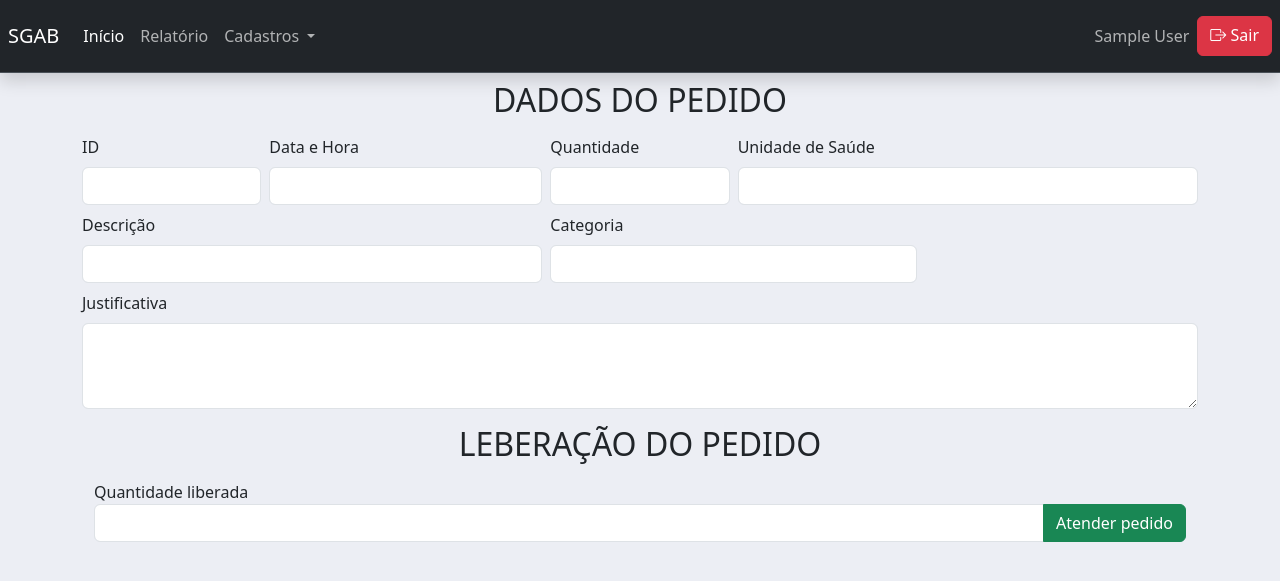
After one commit to onacio/sgab-flask, a Flask app: page /admin/pedidos/atender/1 in a window 1280 px wide. The commit adds this page. Shown: the top 581 px of the page. Run offline with Flask 3, Linux system fonts and the light colour scheme; the visitor is signed in with stand-in values (Sample User, id 1); data that the repository does not hold is empty.

Commit message:
ajustes nos pedidos

```diff
--- a/app.py
+++ b/app.py
@@ -7,7 +7,7 @@ from sgab.modules.admin.admin import admin
 
 app = Flask(__name__, template_folder='sgab/templates', static_folder='sgab/static')
 app.secret_key = "fhfhfhfhfereyew"
-app.permanent_session_lifetime = timedelta(seconds=300)
+app.permanent_session_lifetime = timedelta(seconds=10000)
 
 app.register_blueprint(auth)
 app.register_blueprint(admin)
--- a/sgab/models/pedido.py
+++ b/sgab/models/pedido.py
@@ -26,6 +26,17 @@ class Pedido:
             con.close()
 
             return pedidos
+        except:
+            print('')
+
+    @staticmethod
+    def listar_um(id_pedido):
+        try:
+            con = Conexao().conectar()
+            cur = con.cursor()
+            cur.execute("SELECT * FROM pedidos WHERE id = ?", (id_pedido,))
+            pedido = cur.fetchone()
+            return pedido
         except:
             print('')
 
--- a/sgab/modules/admin/pedidos.py
+++ b/sgab/modules/admin/pedidos.py
@@ -10,16 +10,27 @@ admin_pedidos = Blueprint('admin_pedidos', __name__, url_prefix='/pedidos')
 def listar():
     url_atual()
     pedidos = Pedido.listar_todos()
+    print(pedidos)
+    return render_template('admin/pedidos-listar.html', pedidos=pedidos)
 
-    return render_template('admin/pedidos.html', pedidos=pedidos)
+
 
 @admin_pedidos.route('/atender', methods=['POST'])
+@admin_pedidos.route('/atender/<int:id_pedido>')
 @login_required('admin')
-def atender():
-    if request.method == "POST":
+def atender_pedido(id_pedido=''):
+    if request.method == 'POST':
+        id_pedido = request.form['id']
+        quantidade_liberada = request.form['quantidade-liberada']
+
+        Pedido.alterar(id_pedido, quantidade_liberada)
         return redirect(session['next_url'])
 
-    return redirect(session['next_url'])
+    pedido = Pedido.listar_um(id_pedido)
+    print(pedido)
+    return render_template('admin/pedido-atender.html', pedido=pedido)
+
+
 
 @admin_pedidos.route('/inserir', methods=['GET', 'POST'])
 @login_required('admin')
--- /dev/null
+++ b/sgab/templates/admin/pedido-atender.html
@@ -0,0 +1,82 @@
+{% extends 'base_admin.html' %}
+
+{% block titulo %} Formulário de Pedidos {% endblock %}
+
+{% block conteudo %}
+
+<div class="container-sm">
+
+    <div>
+        <h2><p class="text-center mt-2">DADOS DO PEDIDO</p></h2>
+    </div>
+
+    <form action="{{ url_for('admin.admin_pedidos.atender_pedido') }}" method="post">
+
+        <div class="row mb-3 g-2">
+          <!-- Primeira linha -->
+          <div class="col-2">
+            <label for="id" class="form-label">ID</label>
+            <input type="text" class="form-control" id="id" name="id" value="{{pedido[0]}}">
+          </div>
+          <div class="col-3">
+            <label for="data-hora" class="form-label">Data e Hora</label>
+            <input type="text" class="form-control" id="data-hora" name="data-hora" value="{{pedido[1]}}">
+          </div>
+          <div class="col-2">
+            <label for="qtde" class="form-label">Quantidade</label>
+            <input type="text" class="form-control" id="qtde" name="qtde" value="{{pedido[4]}}">
+          </div>
+          <div class="col-5">
+            <label for="unidade_saude" class="form-label">Unidade de Saúde</label>
+            <input type="text" class="form-control" id="unidade_saude" name="unidade_saude" value="{{pedido[6]}}">
+          </div>
+
+          <!-- FIM da primeira linha -->
+
+          <!-- Segunda linha -->
+          <div class="col-5">
+            <label for="descricao" class="form-label">Descrição</label>
+            <input type="text" class="form-control" id="descricao" name="descricao" value="{{pedido[2]}}">
+          </div>
+          <div class="col-4">
+            <label for="categoria" class="form-label">Categoria</label>
+            <input type="text" class="form-control" id="categoria" name="categoria" value="{{pedido[3]}}">
+          </div>
+
+          {% if pedido[9] == 0 %}
+            <div class="col-3">
+              <label for="status" class="form-label">Status do pedido</label>
+              <input type="text" class="form-control" id="status" name="status" value="Pendente">
+            </div>
+          {% elif pedido[9] == 1 %}
+            <div class="col-3">
+              <label for="status" class="form-label">Status do pedido</label>
+              <input type="text" class="form-control" id="status" name="status" value="Concluído">
+            </div>
+          {% endif %}
+          <!-- FIM da segunda linha -->
+
+          <!-- Terceira linha -->
+          <div class="col-12">
+            <label for="justificativa" class="form-label">Justificativa</label>
+            <textarea class="form-control" id="justificativa" rows="3" name="justificativa"></textarea>
+          </div>
+          <!-- FIM da terceira linha -->
+        </div>
+
+        <div>
+          <h2><p class="text-center mt-2">LEBERAÇÃO DO PEDIDO</p></h2>
+        </div>
+
+        <div class="container">
+          <label for="">Quantidade liberada</label>
+          <div class="input-group mb-3">
+            <input type="number" class="form-control" id="quantidade-liberada" name="quantidade-liberada">
+            <button class="btn btn-success" type="submit">Atender pedido</button>
+          </div>
+        </div>
+
+      </form>
+</div>
+
+{% endblock %}
--- a/sgab/templates/base.html
+++ b/sgab/templates/base.html
@@ -26,7 +26,7 @@
                 <a class="nav-link active" aria-current="page" href="{{url_for('coab.index')}}">Início</a>
               </li>
               <li class="nav-item">
-                <a class="nav-link" href="{{url_for('coab.coab_pedidos.pedidos')}}">Pedidos</a>
+                <a class="nav-link" href="{{url_for('coab.coab_pedidos.index')}}">Pedidos</a>
               </li>
               <!-- <li class="nav-item dropdown">
                 <a class="nav-link dropdown-toggle" href="#" role="button" data-bs-toggle="dropdown" aria-expanded="false">
--- a/sgab/templates/coab/pedidos.html
+++ b/sgab/templates/coab/pedidos.html
@@ -6,7 +6,7 @@
   <div class="container">
 
     <div>
-      <h1><p class="text-center">Formulário de pedidos</p></h1>
+      <h1><p class="text-center mt-2">Pedidos Realizados</p></h1>
     </div>
 
     <div class="container mb-2">
@@ -16,7 +16,7 @@
       </button>
     </div>
 
-    <form class="card" action="{{url_for('coab.coab_pedidos.pedidos')}}" method="post">
+    <form class="card" action="{{url_for('coab.coab_pedidos.index')}}" method="post">
     </form>
 
     <table class="table table-hover table-sm table-bordered align-middle">
```
Also changed, not shown: sgab/modules/coab/pedidos.py (+3 -4 lines), sgab/static/js/admin/carregar.js (added, +24 -0 lines), sgab/templates/admin/pedidos-listar.html (added, +61 -0 lines), sgab/templates/admin/pedidos.html (+4 -3 lines).
